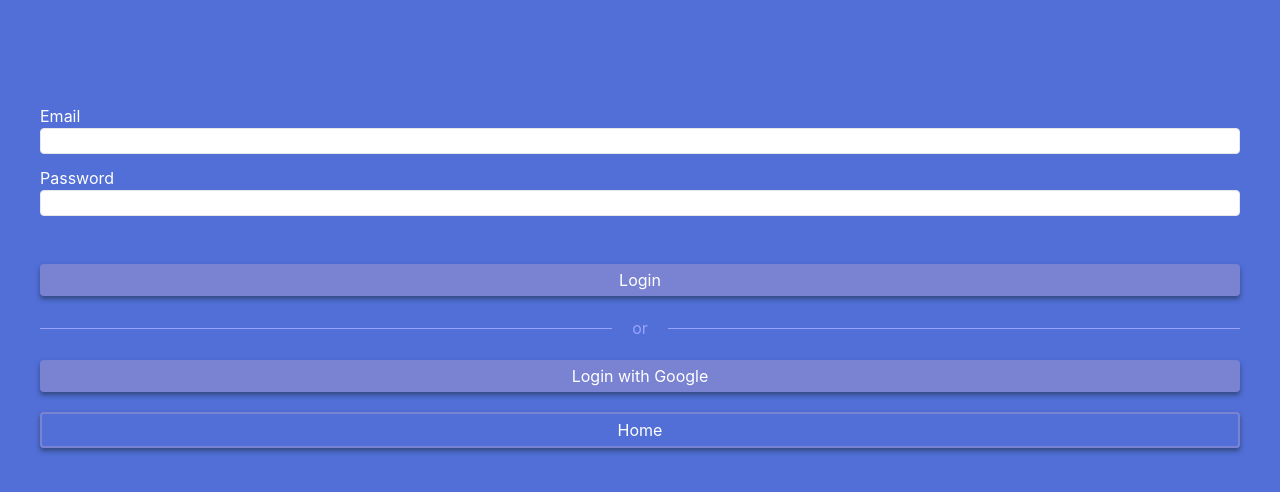
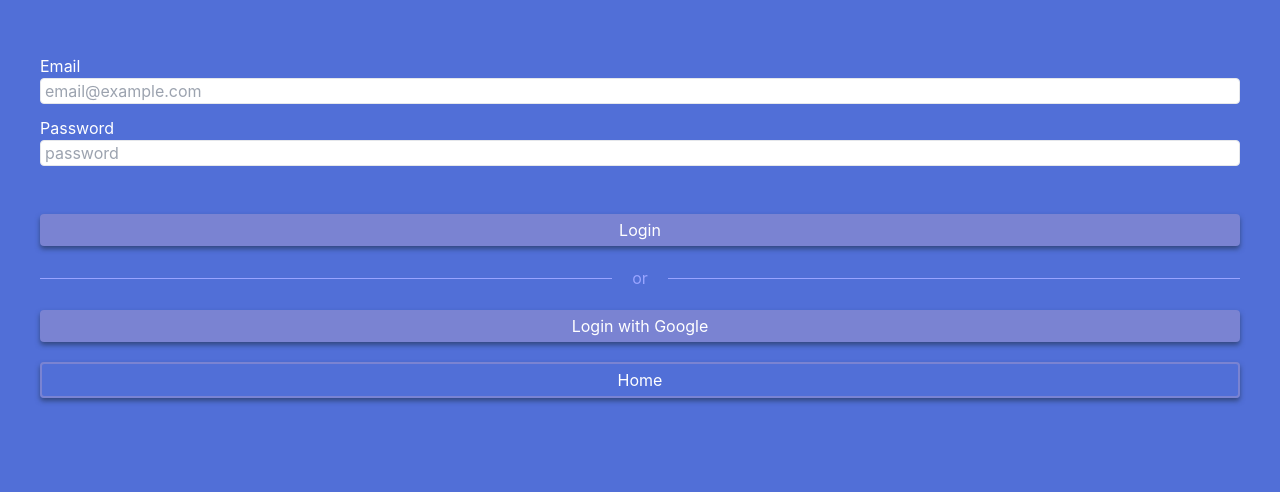
Before and after one commit to ahmadzaki2975/Money-Manager, a Next.js app: page /login in a window 1280 px wide. Shown: the part 196-688 px from the top of the page. Built offline with nearby package versions, Linux system fonts and the light colour scheme.

Commit message:
feat: add placeholder text on form inputs

```diff
--- a/pages/login.jsx
+++ b/pages/login.jsx
@@ -3,13 +3,13 @@ import Link from "next/link";
 export default function Login() {
   return (
     <div className="h-screen bg-blue-main text-white px-10">
-      <div className="h-[300px]"></div>
+      <div className="h-[250px]"></div>
       <form className="flex flex-col  text-black gap-3">
         <div className="flex flex-col">
           <label htmlFor="email" className="text-white">
             Email
           </label>
-          <input type="email" name="email" className="border rounded" />
+          <input type="email" name="email" className="border rounded px-1" placeholder="email@example.com"/>
         </div>
         {/* <label htmlFor="phone-number" className="text-white">Phone Number</label>
         <input type="number" name="phone-number" className="border rounded"/> */}
@@ -17,7 +17,7 @@ export default function Login() {
           <label htmlFor="password" className="text-white">
             Password
           </label>
-          <input type="password" name="password" className="border rounded" />
+          <input type="password" name="password" className="border rounded px-1" placeholder="password" />
         </div>
       </form>
 
```
